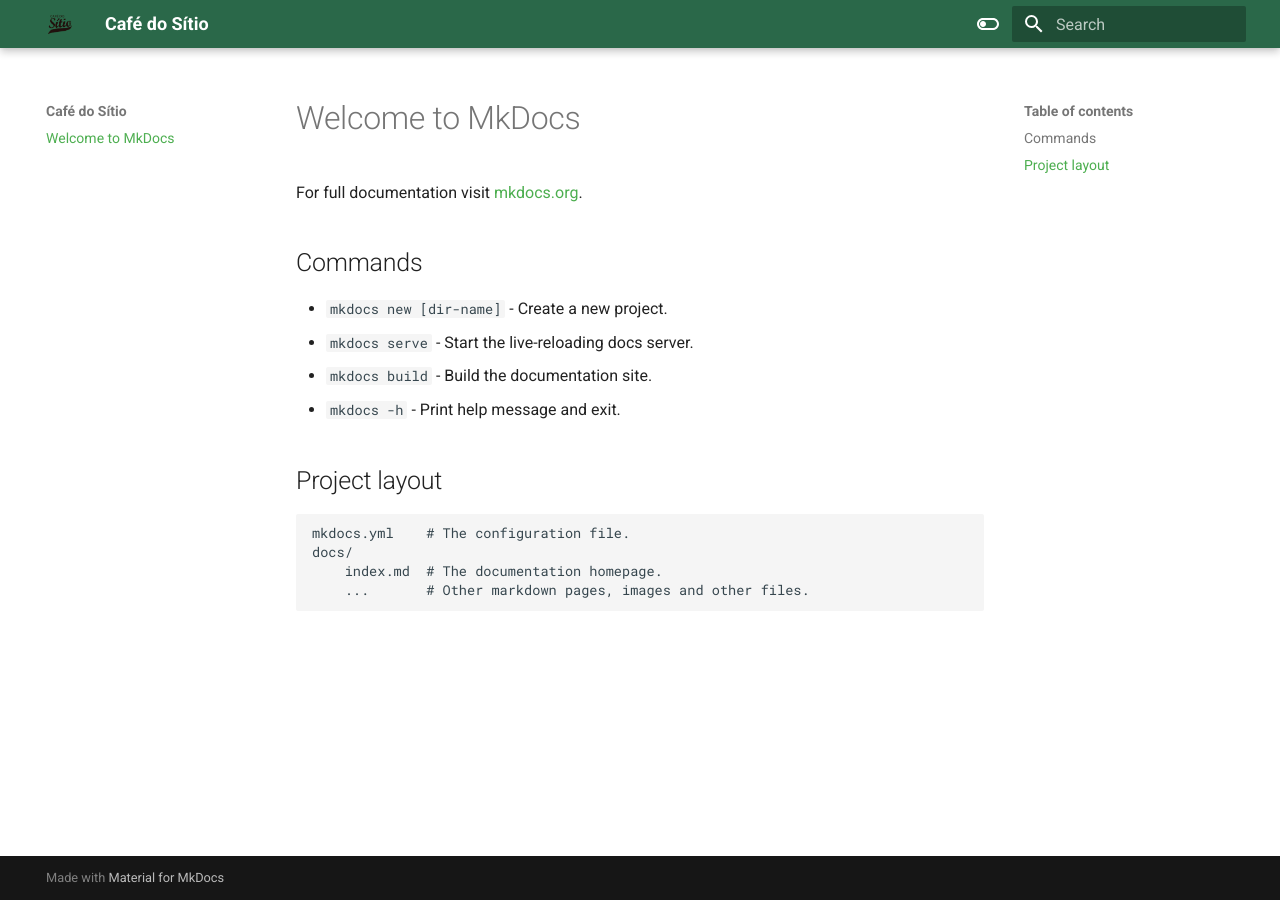
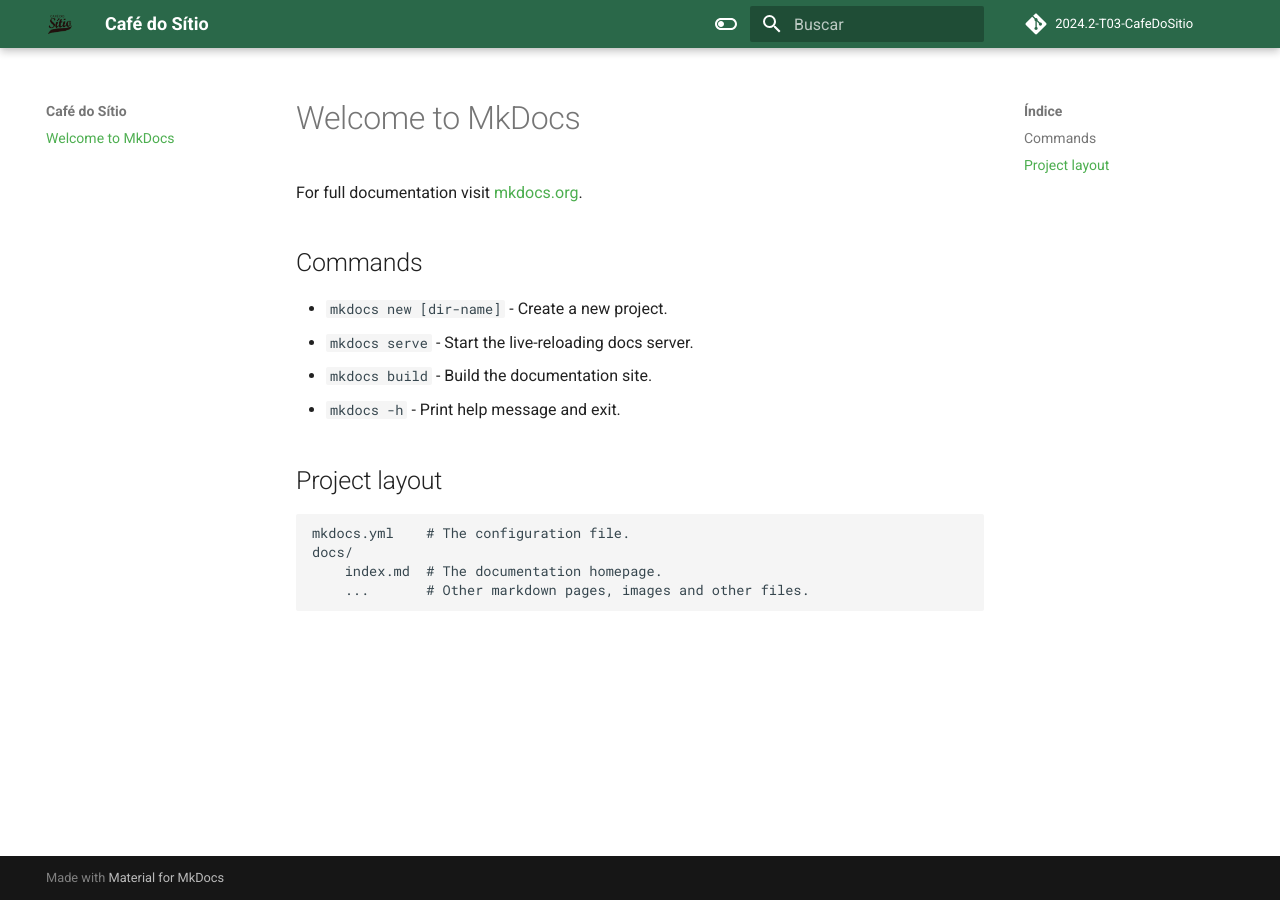
Before and after one commit to mdsreq-fga-unb/2024.2-T03-CafeDoSitio, an MkDocs documentation site: the page built from docs/index.md, in a window 1280 px wide. Built offline with MkDocs 1.6.1 and Material for MkDocs 9.7.7, drawn with Linux system fonts in a browser that asks for light colours; comment, search, counter and statistics services are not loaded.

```diff
--- a/mkdocs.yml
+++ b/mkdocs.yml
@@ -1,6 +1,12 @@
 site_name: Café do Sítio
+
+repo_name: "2024.2-T03-CafeDoSitio"
+repo_url: https://github.com/mdsreq-fga-unb/2024.2-T03-CafeDoSitio
+
 theme:
   name: material
+  language: pt-BR
+
   features:
     - content.code.annotate
     - content.tabs.link
@@ -8,6 +14,7 @@
     - navigation.instant
     - navigation.top
     - navigation.tracking
+
   palette:
     - scheme: default
       primary: 'green'
```
Also changed, not shown: 1 other file.
